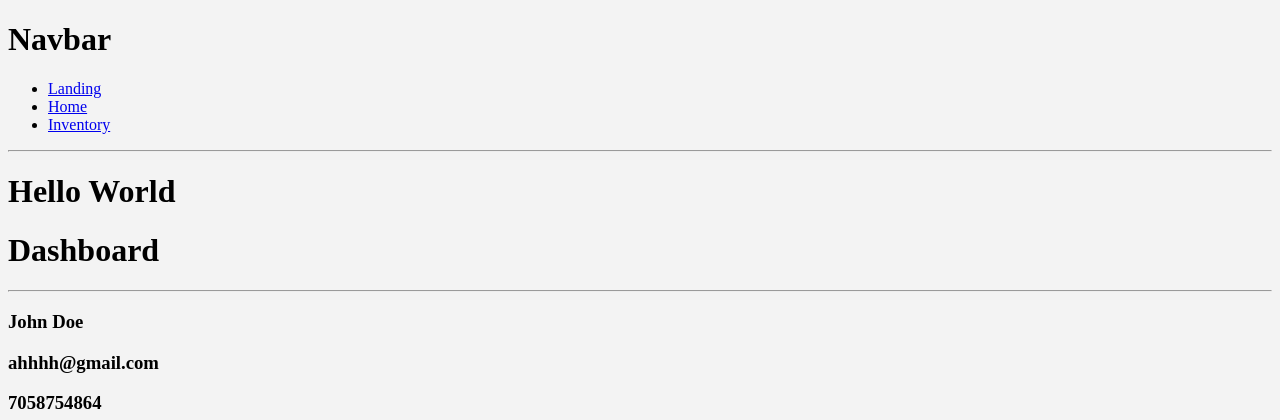
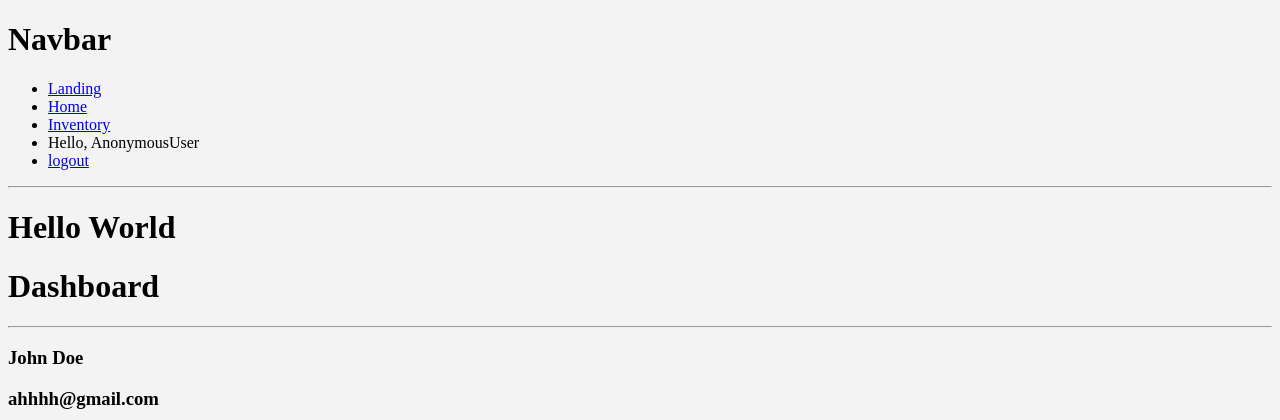
Before and after one commit to Aadit-Chadda/TUEFRT_Manager, a Django app: page /dashboard/1/ in a window 1280 px wide. Shown: the top 420 px of the page. Run offline with Django 4.2, Linux system fonts and the light colour scheme; data comes from the database, SQL or seed files in the repository; both versions use the stored data as it was after the commit.

Commit message:
user login and logout functions

```diff
--- a/TUEFRT/manager/templates/manager/navbar.html
+++ b/TUEFRT/manager/templates/manager/navbar.html
@@ -12,6 +12,12 @@
         <li>
             <a href="{% url 'inventory' %}">Inventory</a>
         </li>
+        <li>
+            Hello, {{request.user}}
+        </li>
+        <li>
+            <a href="{% url 'logout' %}">logout</a>
+        </li>
     </ul>
 </nav>
 
--- a/TUEFRT/manager/urls.py
+++ b/TUEFRT/manager/urls.py
@@ -4,11 +4,14 @@ from . import views
 urlpatterns = [
     path('register/', views.registerPage, name='register'),
     path('login/', views.loginPage, name='login'),
+    path('logout/', views.logoutUser, name='logout'),
+
     path('', views.landing, name='landing'),
     path('landing/', views.landing, name='landing'),
     path('home/', views.home, name='home'),
     path('dashboard/<str:pk>/', views.dashboard, name='dashboard'),
     path('inventory/', views.inventory, name='inventory'),
+
     path('create_order/', views.createOrder, name="create_order"),
     path('update_order/<str:pk>/', views.updateOrder, name="update_order"),
     path('delete_order/<str:pk>/', views.deleteOrder, name='delete_order'),
--- a/TUEFRT/manager/views.py
+++ b/TUEFRT/manager/views.py
@@ -41,6 +41,11 @@ def loginPage(request):
 
     context = {}
     return render(request, 'manager/login.html', context)
+
+
+def logoutUser(request):
+    logout(request)
+    return redirect('login')
 
 
 def landing(request):
```
Also changed, not shown: TUEFRT/db.sqlite3.
